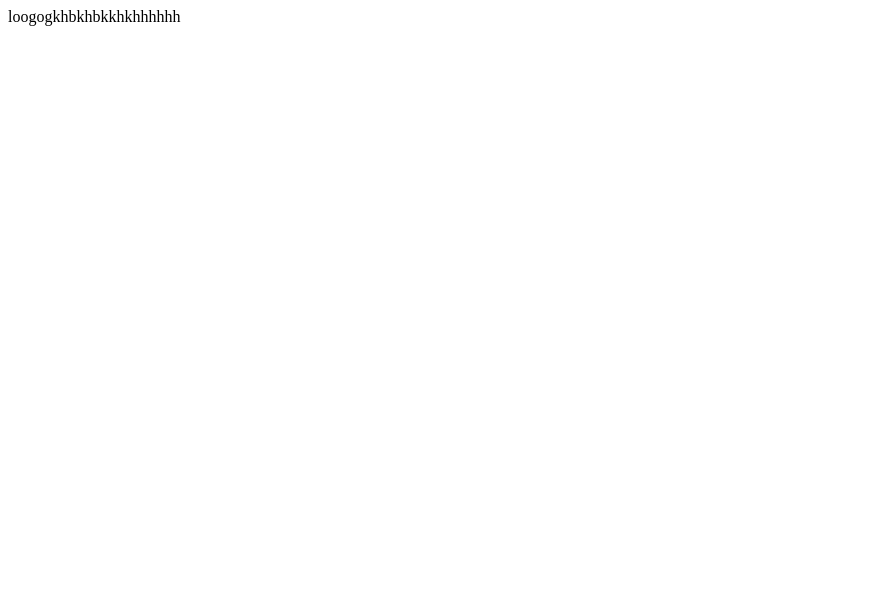
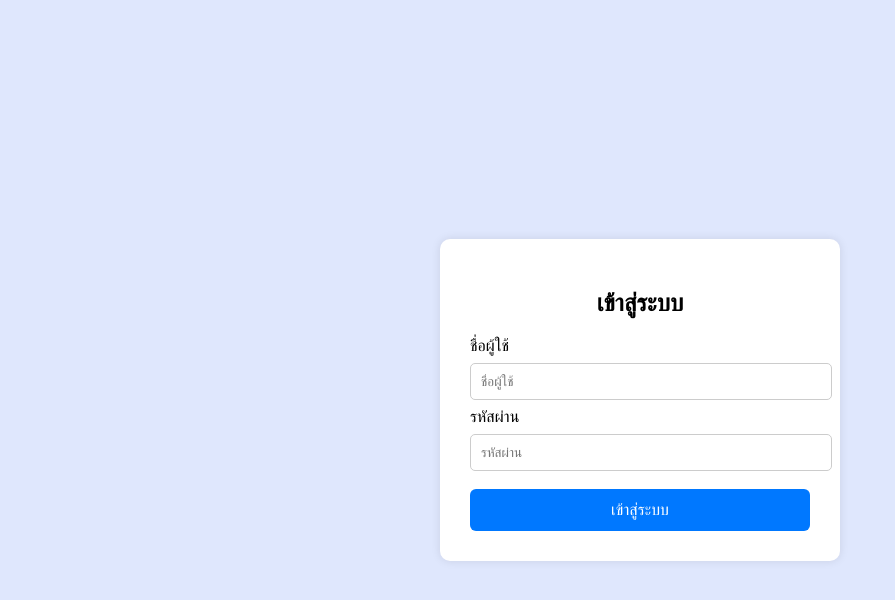
Before and after one commit to 67219010012-maker/gainhrr, a plain HTML site: page index.html in a window 1280 px wide. Shown: the whole page, without its empty margins (0-895 px from the left). Drawn offline with Linux system fonts and the light colour scheme.

Commit message:
เข้าระบบ

```diff
--- a/index.html
+++ b/index.html
@@ -1,11 +1,73 @@
 <!DOCTYPE html>
-<html lang="en">
+<html lang="th">
 <head>
     <meta charset="UTF-8">
     <meta name="viewport" content="width=device-width, initial-scale=1.0">
-    <title>Document</title>
+    <title>เข้าสู่ระบบ</title>
+
+    <style>
+        body {
+            font-family: Arial, sans-serif;
+            background: #dfe7fd;
+            display: flex;
+            justify-content: center;
+            align-items: center;
+            height: 100vh;
+            margin: 0;
+        }
+
+        .login-card {
+            background: #fff;
+            padding: 30px;
+            width: 340px;
+            border-radius: 10px;
+            box-shadow: 0 0 10px rgba(0,0,0,0.1);
+        }
+
+        h2 {
+            text-align: center;
+        }
+
+        input {
+            width: 100%;
+            padding: 10px;
+            margin: 8px 0;
+            border-radius: 5px;
+            border: 1px solid #ccc;
+        }
+
+        button {
+            width: 100%;
+            padding: 12px;
+            background: #0078ff;
+            color: white;
+            border: none;
+            border-radius: 6px;
+            cursor: pointer;
+            font-size: 16px;
+            margin-top: 10px;
+        }
+
+        button:hover { background: #005fcc; }
+    </style>
 </head>
+
 <body>
-    loogogkhbkhbkkhkhhhhhh
+
+    <div class="login-card">
+        <h2>เข้าสู่ระบบ</h2>
+
+        <!-- เมื่อกดเข้าสู่ระบบ จะไป contact.html -->
+        <form action="contact.html" method="GET">
+            <label>ชื่อผู้ใช้</label>
+            <input type="text" name="username" required placeholder="ชื่อผู้ใช้">
+
+            <label>รหัสผ่าน</label>
+            <input type="password" name="password" required placeholder="รหัสผ่าน">
+
+            <button type="submit">เข้าสู่ระบบ</button>
+        </form>
+    </div>
+
 </body>
 </html>
```
Also changed, not shown: comtact.html (+21 -73 lines).
